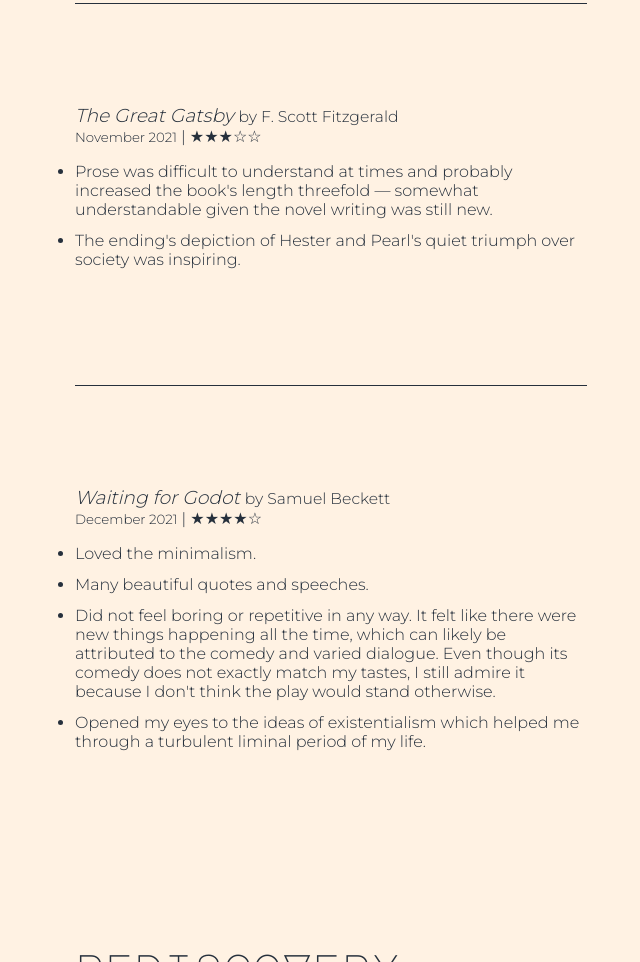
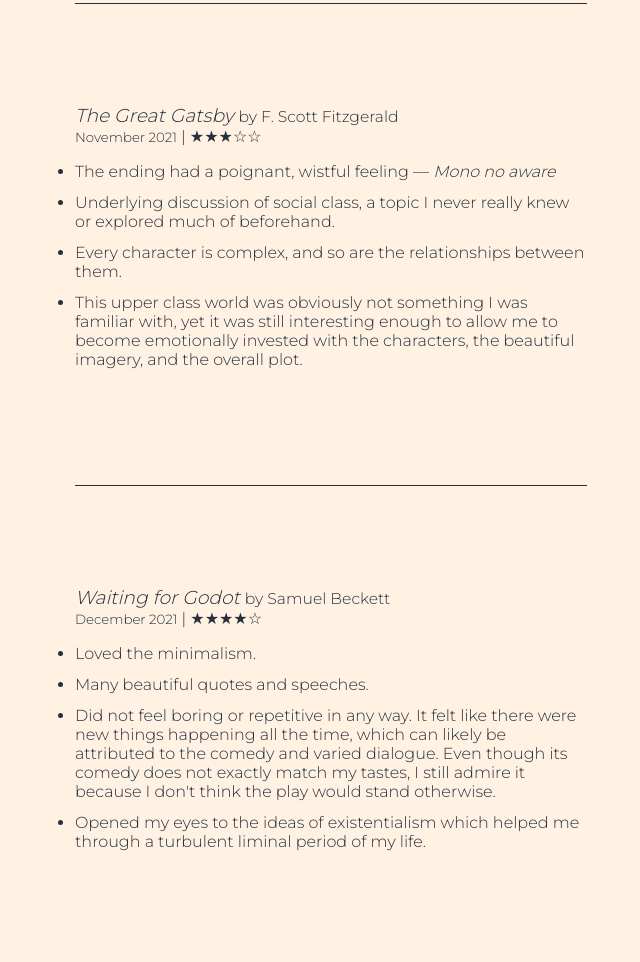
Before and after one commit to lukearcamo/old-website, a plain HTML site: page articles/book_reviews.html in a window 1280 px wide. Shown: the part 1964-2926 px from the top of the page, without its empty margins (309-949 px from the left). Drawn offline with Linux system fonts and the light colour scheme.

Commit message:
Fixed The Great Gatsby incorrect review

```diff
--- a/articles/book_reviews.html
+++ b/articles/book_reviews.html
@@ -64,8 +64,10 @@
             <h3><i>The Great Gatsby</i> <small>by F. Scott Fitzgerald</small></h3>
             <small>November 2021</small> | ★★★☆☆
             <ul>
-                <li>Prose was difficult to understand at times and probably increased the book's length threefold — somewhat understandable given the novel writing was still new.</li>
-                <li>The ending's depiction of Hester and Pearl's quiet triumph over society was inspiring.</li>
+                <li>The ending had a poignant, wistful feeling — <i>Mono no aware</i></li>
+                <li>Underlying discussion of social class, a topic I never really knew or explored much of beforehand.</li>
+                <li>Every character is complex, and so are the relationships between them.</li>
+                <li>This upper class world was obviously not something I was familiar with, yet it was still interesting enough to allow me to become emotionally invested with the characters, the beautiful imagery, and the overall plot.</li>
             </ul>
 
             <h3><i>Waiting for Godot</i> <small>by Samuel Beckett</small></h3>
```
